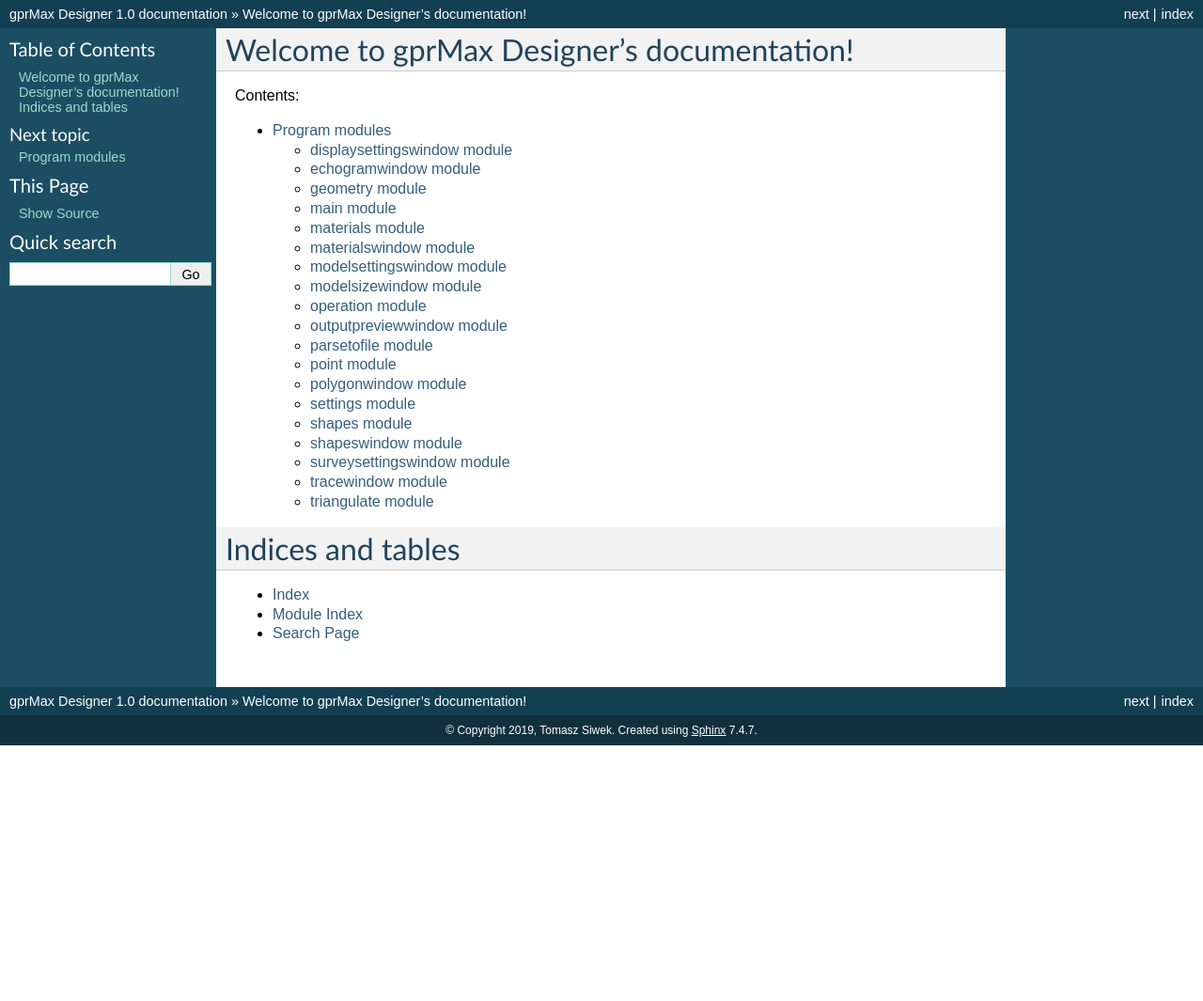
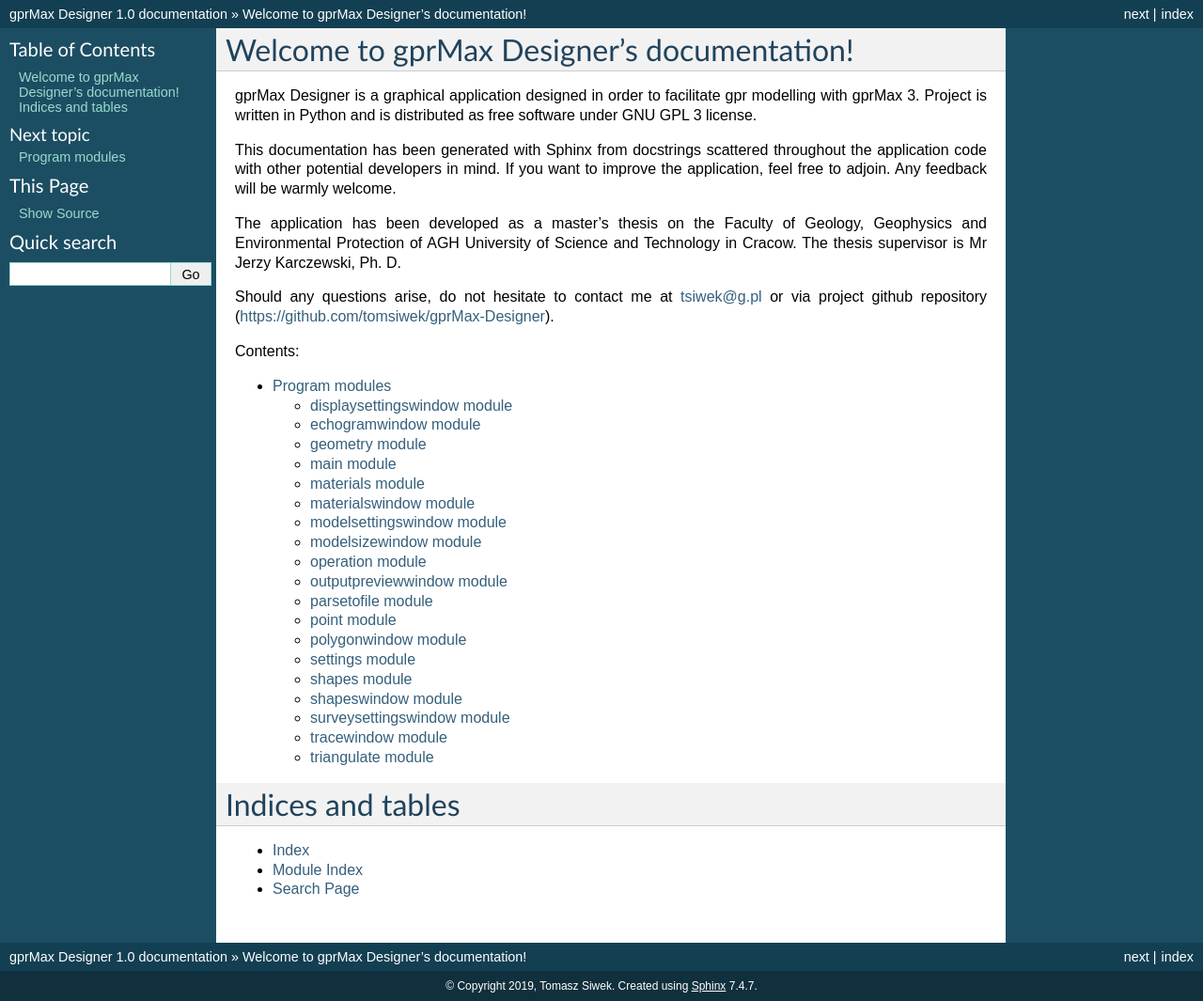
Before and after one commit to tomsiwek/gprMax-Designer, a Sphinx documentation site: the page built from doc/index.rst, in a window 1280 px wide. Shown: the whole page at 94% size. Built offline with Sphinx 7.4.7, drawn with Linux system fonts in a browser that asks for light colours; before the commit the page ends 900 px from its top, so only the background shows below that.

Commit message:
Update index.rst

```diff
--- a/doc/index.rst
+++ b/doc/index.rst
@@ -5,6 +5,14 @@
 
 Welcome to gprMax Designer's documentation!
 ===========================================
+
+gprMax Designer is a graphical application designed in order to facilitate gpr modelling with gprMax 3. Project is written in Python and is distributed as free software under GNU GPL 3 license.
+
+This documentation has been generated with Sphinx from docstrings scattered throughout the application code with other potential developers in mind. If you want to improve the application, feel free to adjoin. Any feedback will be warmly welcome.
+
+The application has been developed as a master's thesis on the Faculty of Geology, Geophysics and Environmental Protection of AGH University of Science and Technology in Cracow. The thesis supervisor is Mr Jerzy Karczewski, Ph. D.
+
+Should any questions arise, do not hesitate to contact me at tsiwek@g.pl or via project github repository (https://github.com/tomsiwek/gprMax-Designer).
 
 .. toctree::
    :maxdepth: 2
```
